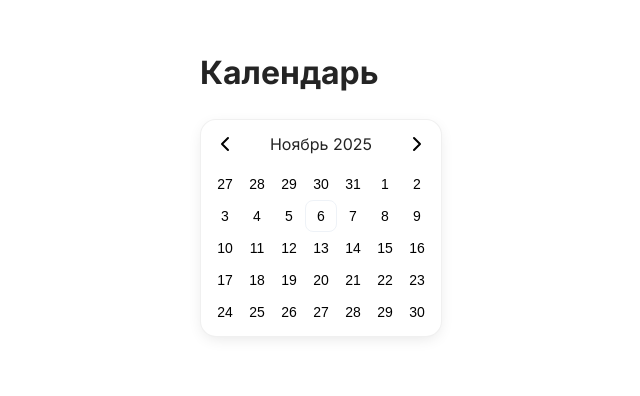
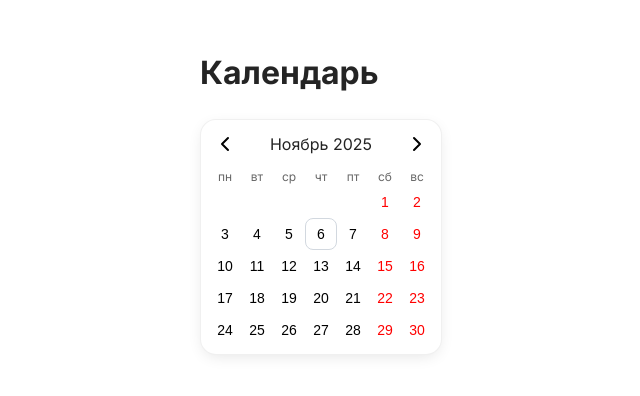
Before and after one commit to AnnaGolmakova/vue-calendar-test, a Vue app: page / in a window 1280 px wide. Shown: the part 172-568 px from the top of the page, without its empty margins (319-959 px from the left). Built offline with nearby package versions, Linux system fonts and the light colour scheme.

Commit message:
Additional display options

```diff
--- a/src/components/CalendarGrid.vue
+++ b/src/components/CalendarGrid.vue
@@ -1,9 +1,12 @@
 <script setup lang="ts">
 import {
   CalendarDate,
+  DateFormatter,
   getLocalTimeZone,
   getWeeksInMonth,
   isSameDay,
+  isSameMonth,
+  isWeekend,
   startOfMonth,
   startOfWeek,
   today,
@@ -14,16 +17,38 @@ import Day from "./Day.vue";
 interface Props {
   month: CalendarDate;
   selectedDay?: CalendarDate;
+  showDatesOutOfMonth?: boolean;
+  showWeekdays?: boolean;
+  highlightwWeekends?: boolean;
   locale?: string;
 }
 
-const { month, selectedDay, locale = "ru-RU" } = defineProps<Props>();
+const {
+  month,
+  selectedDay,
+  showDatesOutOfMonth = false,
+  showWeekdays = true,
+  highlightwWeekends = true,
+  locale = "ru-RU",
+} = defineProps<Props>();
 
 const dayToday = today(getLocalTimeZone());
+const monthStart = computed(() => startOfMonth(month));
 
-const monthStart = computed(() => startOfMonth(month));
 const calendarGridStartDay = computed(() =>
   startOfWeek(monthStart.value, locale),
+);
+
+const weekdayFormatter = computed(
+  () => new DateFormatter(locale, { weekday: "short" }),
+);
+
+const weekdays = computed(() =>
+  Array.from({ length: 7 }, (_, i: number) => {
+    const date = calendarGridStartDay.value.add({ days: i });
+    const dateDay = date.toDate(getLocalTimeZone());
+    return weekdayFormatter.value.format(dateDay);
+  }),
 );
 
 const weeksInMonth = computed(() =>
@@ -42,12 +67,19 @@ const calendarDays = computed(() =>
 <template>
   <table>
     <tbody>
+      <tr v-if="showWeekdays">
+        <td v-for="label in weekdays" class="weekday">
+          {{ label }}
+        </td>
+      </tr>
       <tr v-for="weeks in calendarDays">
         <td v-for="day in weeks">
           <Day
+            v-if="showDatesOutOfMonth || isSameMonth(day, monthStart)"
             :label="day.day.toString()"
             :isToday="isSameDay(day, dayToday)"
             :isSelected="selectedDay && isSameDay(day, selectedDay)"
+            :isWeekend="highlightwWeekends && isWeekend(day, locale)"
           />
         </td>
       </tr>
@@ -59,7 +91,14 @@ const calendarDays = computed(() =>
 table {
   border-collapse: collapse;
 }
+
 td {
   padding: 0;
 }
+
+.weekday {
+  color: rgba(0, 0, 0, 0.6);
+  font-size: 12px;
+  text-align: center;
+}
 </style>
--- a/src/components/Day.vue
+++ b/src/components/Day.vue
@@ -2,14 +2,18 @@
 interface Props {
   isSelected?: boolean;
   isToday?: boolean;
+  isWeekend?: boolean;
   label: string;
 }
 
-const { isSelected, isToday, label } = defineProps<Props>();
+const { isSelected, isToday, isWeekend, label } = defineProps<Props>();
 </script>
 
 <template>
-  <button class="day" :class="{ selected: isSelected, today: isToday }">
+  <button
+    class="day"
+    :class="{ selected: isSelected, today: isToday, weekend: isWeekend }"
+  >
     {{ label }}
   </button>
 </template>
@@ -44,6 +48,10 @@ const { isSelected, isToday, label } = defineProps<Props>();
 }
 
 .today {
-  border: solid 1px oklch(0.9 0.02 250 / 40%);
+  border: solid 1px oklch(0.8 0.02 250 / 60%);
+}
+
+.weekend {
+  color: red;
 }
 </style>
```
